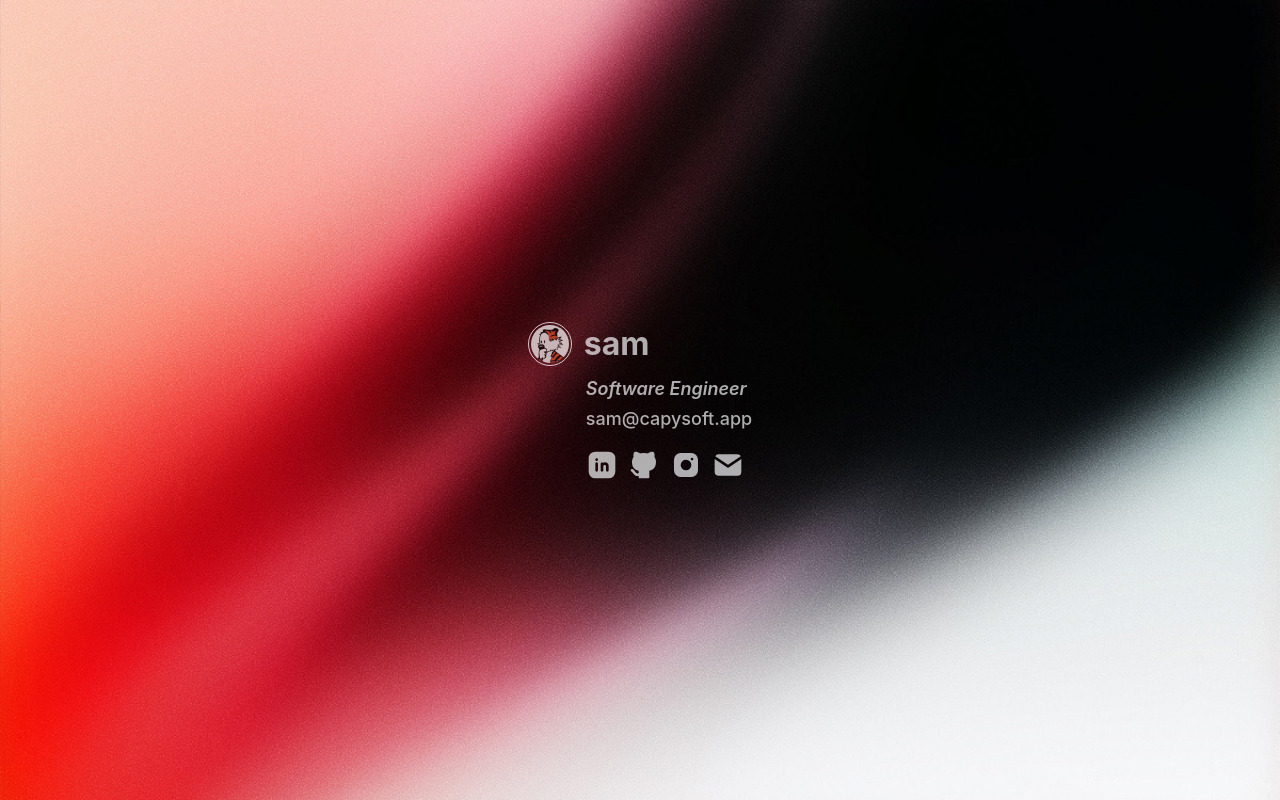
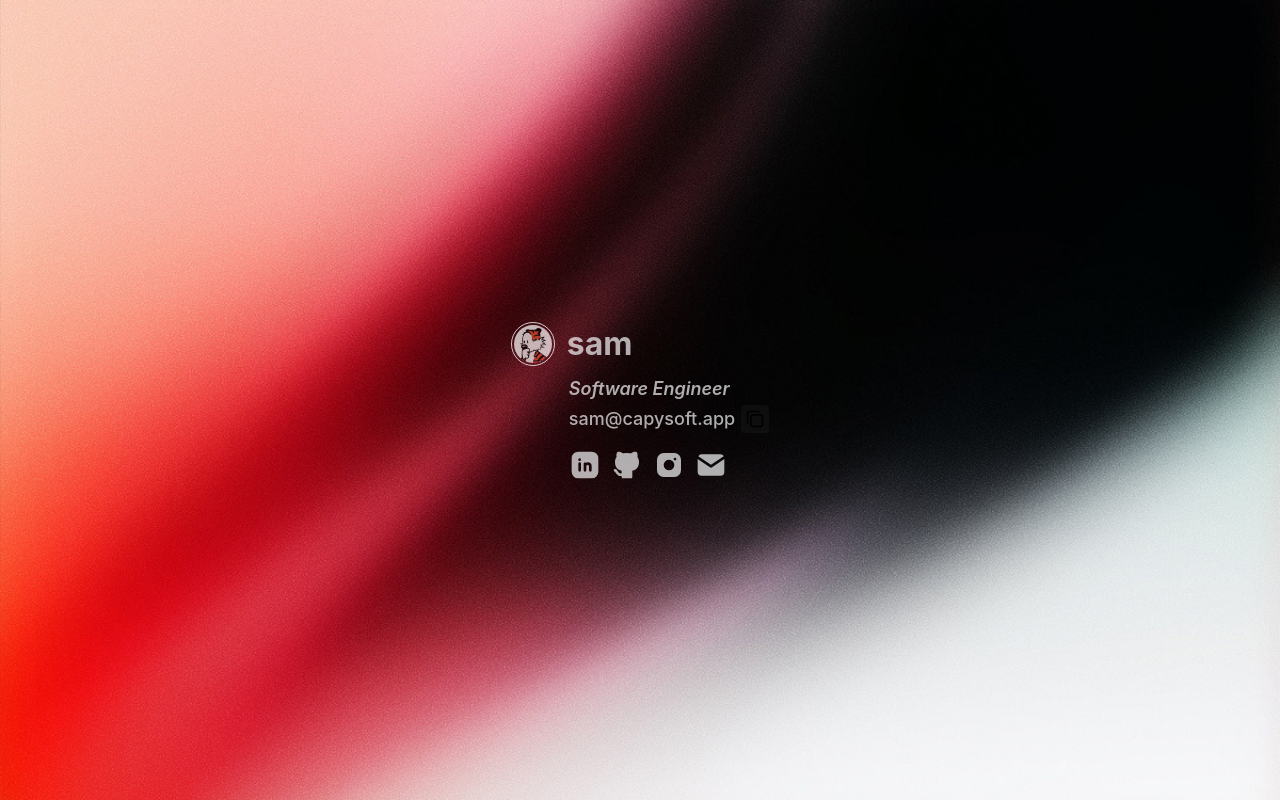
Before and after one commit to thesammarks/jcms, a Next.js app: page /home in a window 1280 px wide. Built offline with nearby package versions, Linux system fonts and the light colour scheme.

Commit message:
create CopyText component and add to home email text

```diff
--- /dev/null
+++ b/app/components/utils/CopyText.tsx
@@ -0,0 +1,27 @@
+"use client";
+
+import {ActionIcon, CopyButton, Text, Tooltip} from '@mantine/core';
+import {IconCheck, IconCopy} from "@tabler/icons-react";
+
+interface CopyTextProps {
+    copyText: string;
+};
+
+export default function CopyText(props: CopyTextProps) {
+    return (
+        <CopyButton value={props.copyText} timeout={2000}>
+            {({copied, copy}) => (
+                <Tooltip
+                    className="bg-neutral-800/30"
+                    position="right"
+                    label={copied ? <Text fw={700} size="xs">Copied</Text> : <Text fw={700} size="xs">Copy</Text>}
+                >
+                    <ActionIcon variant="subtle" onClick={copy}>
+                        <IconCheck opacity={`${copied ? 100 : 0}`} className={`absolute w-[20px]`}/>
+                        <IconCopy opacity={`${copied ? 0 : 100}`} className={`absolute w-[20px]`}/>
+                    </ActionIcon>
+                </Tooltip>
+            )}
+        </CopyButton>
+    );
+}
--- a/app/home/page.tsx
+++ b/app/home/page.tsx
@@ -11,6 +11,7 @@ import {
 import {Easing, motion, useReducedMotion, Variants} from "framer-motion";
 import config from "@/config";
 import LinkNewTab from "@/app/components/utils/LinkNewTab";
+import CopyText from "@/app/components/utils/CopyText";
 import styles from "./page.module.css";
 
 const MotionDiv = motion.div;
@@ -93,7 +94,10 @@ export default function Home() {
                                 <Text fz={18} fw={600} fs={"italic"} mb={2}>Software Engineer</Text>
                             </MotionDiv>
                             <MotionDiv variants={fadeUp(1.6)}>
-                                <Text fz={18} fw={550} mb={16}>sam@capysoft.app</Text>
+                                <Flex align={"center"} mb={16}>
+                                    <Text fz={18} fw={550}>sam@capysoft.app</Text>
+                                    <CopyText copyText={"sam@capysoft.app"}/>
+                                </Flex>
                             </MotionDiv>
                             <MotionDiv variants={iconRow}>
                                 <Flex gap={"xs"}>
```
